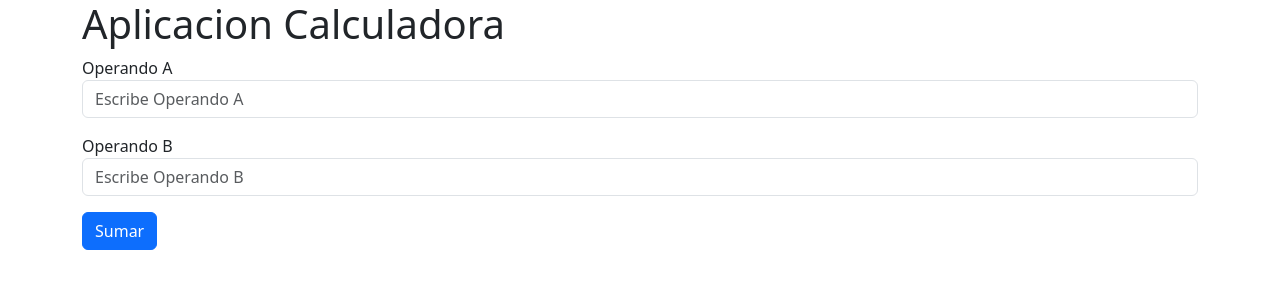
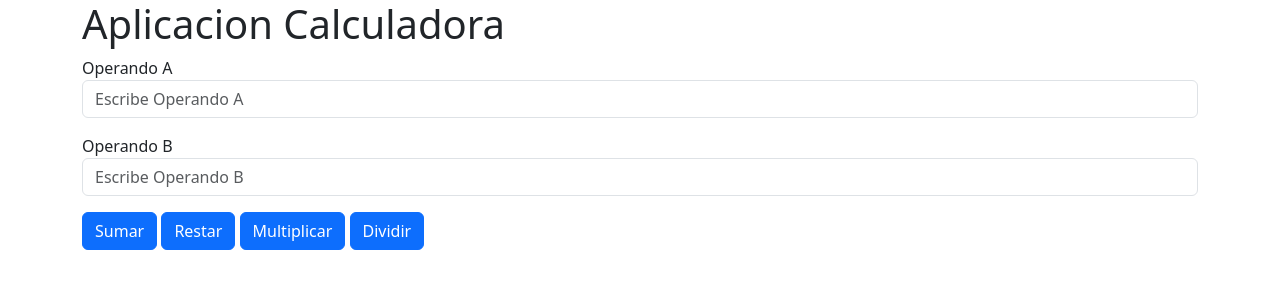
Before and after one commit to WalterCasadiegosQ/Proyecto_Calculadora, a plain HTML site: page index.html in a window 1280 px wide. Drawn offline with nearby package versions, Linux system fonts and the light colour scheme.

Commit message:
Operaciones aritmeticas terminadas

```diff
--- a/index.html
+++ b/index.html
@@ -21,6 +21,9 @@
             </div>
         </form>
         <button class="btn btn-primary mb-3" onclick="sumar()">Sumar</button>
+        <button class="btn btn-primary mb-3" onclick="restar()">Restar</button>
+        <button class="btn btn-primary mb-3" onclick="multiplicar()">Multiplicar</button>
+        <button class="btn btn-primary mb-3" onclick="dividir()">Dividir</button>
         <div id="resultado"></div>
     </div>
 
--- a/js/app.js
+++ b/js/app.js
@@ -11,3 +11,39 @@ function sumar(){
 
     document.getElementById("resultado").innerHTML = `Resultado: ${resultado}`;
 }
+
+function restar(){
+    const forma = document.getElementById("forma");
+    let a = forma["operandoA"];
+    let b = forma["operandoB"];
+    let resultado = parseInt(a.value) - parseInt(b.value);
+    if(isNaN(resultado)){
+        resultado= "La operacion no incluye numeros"
+    }
+
+    document.getElementById("resultado").innerHTML = `Resultado: ${resultado}`;
+}
+
+function multiplicar(){
+    const forma = document.getElementById("forma");
+    let a = forma["operandoA"];
+    let b = forma["operandoB"];
+    let resultado = parseInt(a.value) * parseInt(b.value);
+    if(isNaN(resultado)){
+        resultado= "La operacion no incluye numeros"
+    }
+
+    document.getElementById("resultado").innerHTML = `Resultado: ${resultado}`;
+}
+
+function dividir(){
+    const forma = document.getElementById("forma");
+    let a = forma["operandoA"];
+    let b = forma["operandoB"];
+    let resultado = parseInt(a.value) / parseInt(b.value);
+    if(isNaN(resultado)){
+        resultado= "La operacion no incluye numeros"
+    }
+
+    document.getElementById("resultado").innerHTML = `Resultado: ${resultado}`;
+}
```
